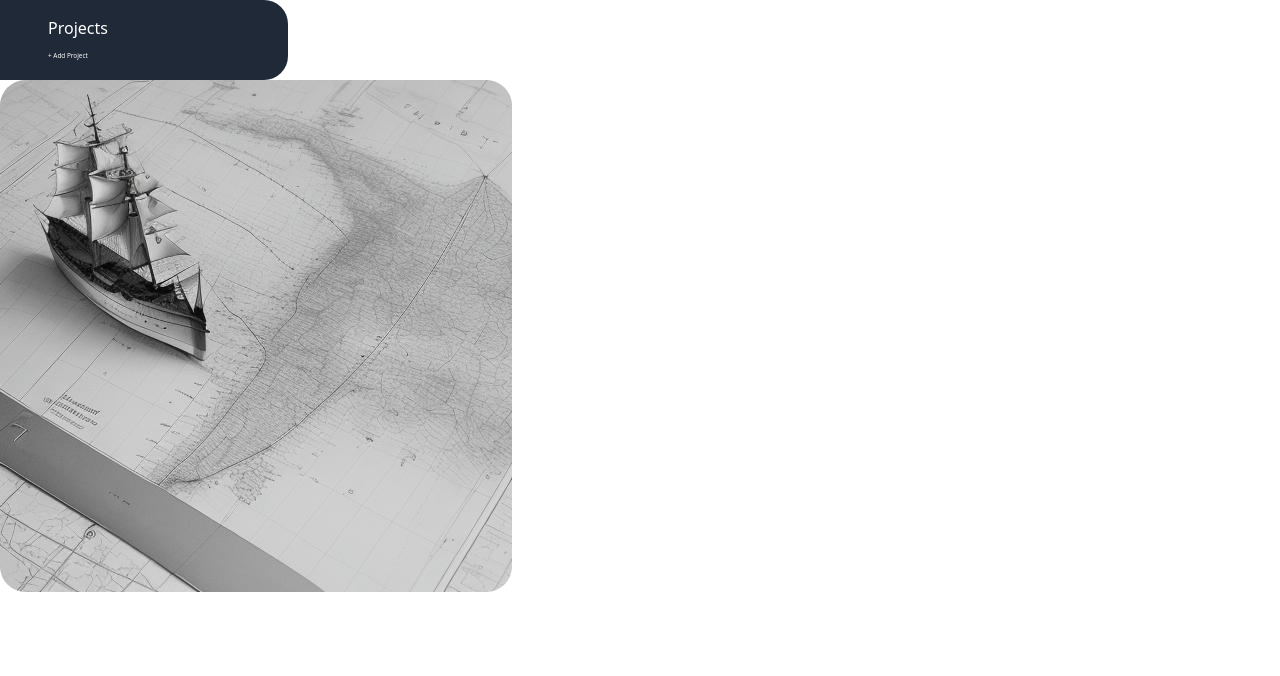
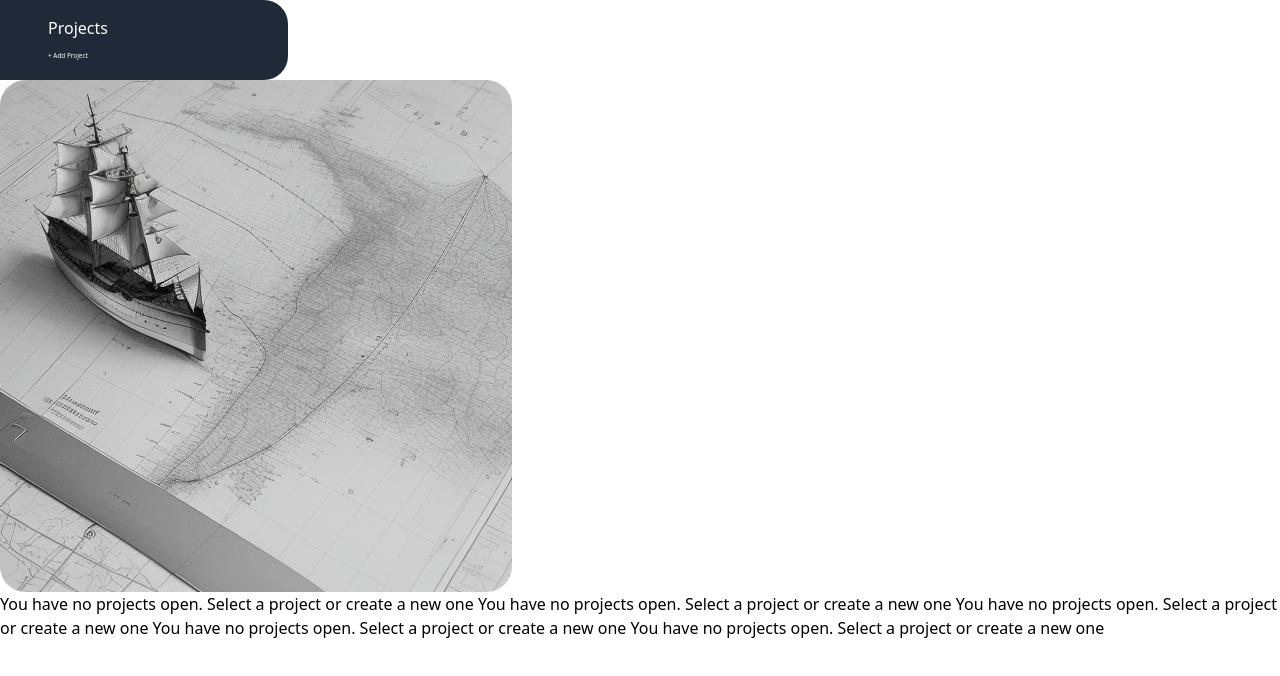
Before and after one commit to thegroosalugg/06-ProjectManager, a React (Vite) app: page / in a window 1280 px wide. Shown: the top 676 px of the page. Built offline with nearby package versions, Linux system fonts and the light colour scheme.

Commit message:
missed unstaged changes. Same as above

```diff
--- a/src/components/Homepage.jsx
+++ b/src/components/Homepage.jsx
@@ -11,7 +11,8 @@ export default function Homepage() {
   const [currentImage, setCurrentImage] = useState(0);
 
   useEffect(() => {
-    const interval = setInterval(() => { // Update the current image index
+    const interval = setInterval(() => {
+      // Update the current image index
       setCurrentImage((prevIndex) => (prevIndex + 1) % images.length);
     }, 8000); // Change image every 8000ms
 
@@ -19,10 +20,19 @@ export default function Homepage() {
   }, []); // Empty dependency array ensures that the effect runs only once on mount
 
   return (
-    <img
-      src={images[currentImage]}
-      alt="wallpaper"
-      className="mx-auto md:mx-20 my-auto border-2 border-stone-400"
-    />
+    <>
+      <img
+        src={images[currentImage]}
+        alt="wallpaper"
+        className="ml-10 md:ml-20 mr-5 md:mr-10 my-auto border-2 border-stone-400"
+      />
+      <p className="flex flex-col max-w-40 text-stone-900 text-justify my-auto text-xs md:text-base mr-10">
+        You have no projects open. Select a project or create a new one You have
+        no projects open. Select a project or create a new one You have no
+        projects open. Select a project or create a new one You have no projects
+        open. Select a project or create a new one You have no projects open.
+        Select a project or create a new one
+      </p>
+    </>
   );
 }
```
